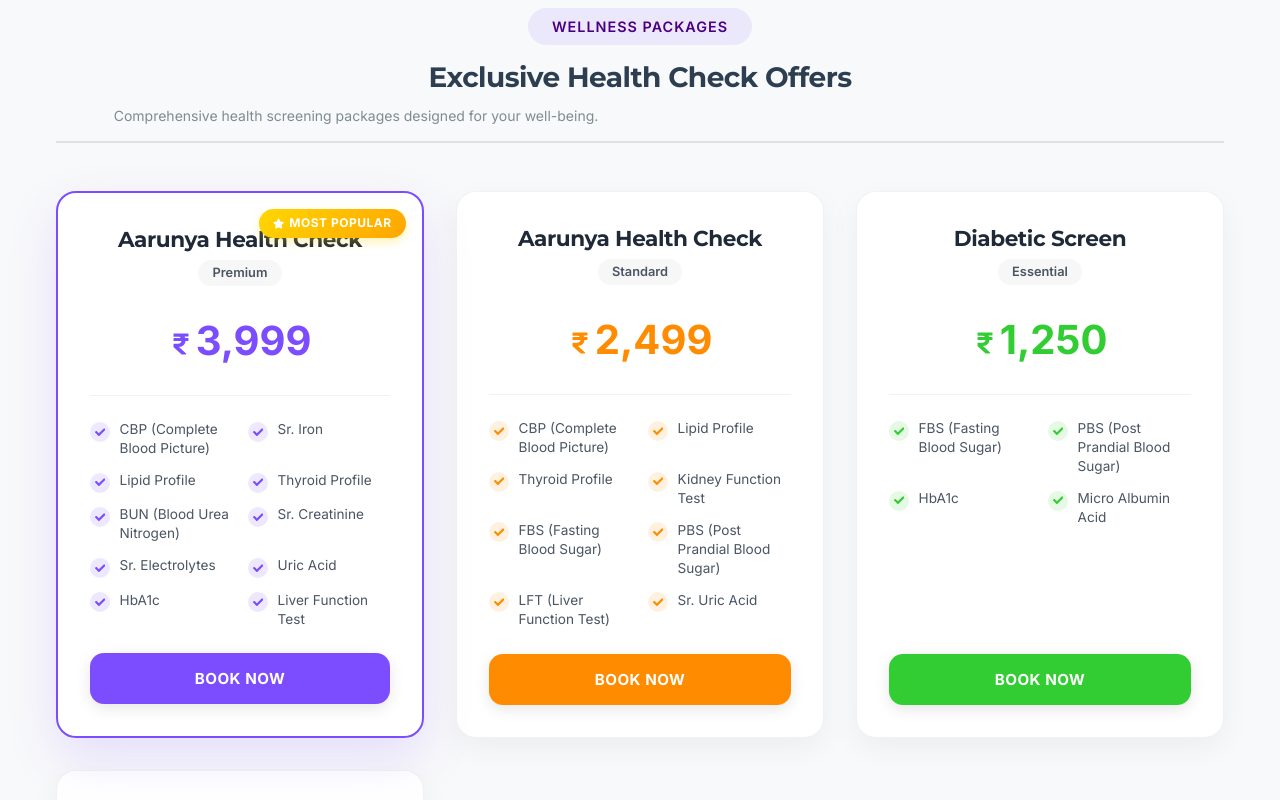
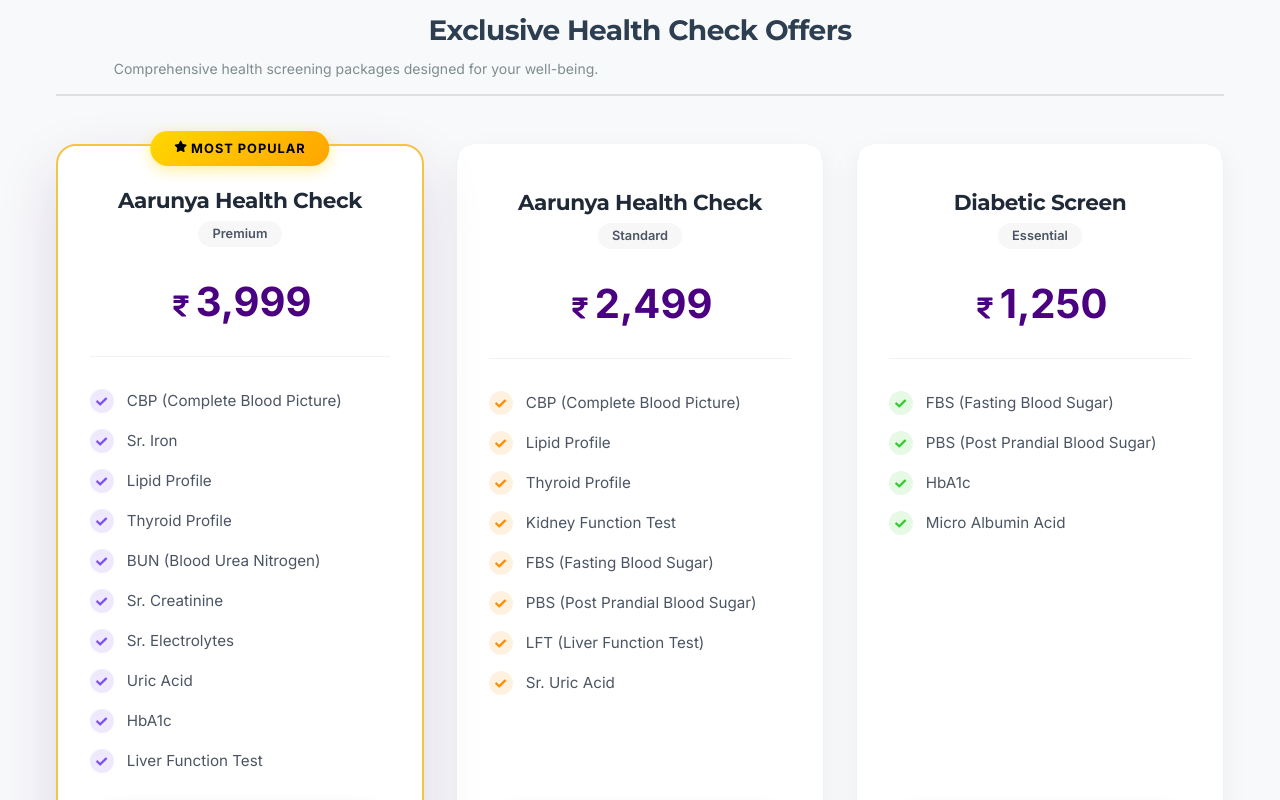
Before and after one commit to Mohan-gtihub/aarunya-health-care, a Next.js app: page / in a window 1280 px wide. Shown: the part 2820-3620 px from the top of the page. Built offline with nearby package versions, Linux system fonts and the light colour scheme; no server answers; the database is empty.

Commit message:
All the hero section and laning page fixes with the package whatsapp intergations....

```diff
--- a/src/components/HealthCheckOffers.css
+++ b/src/components/HealthCheckOffers.css
@@ -50,56 +50,80 @@
 .offer-card {
     background: #ffffff;
     border-radius: 20px;
-    padding: 2rem;
+    padding: 2.5rem 2rem;
     box-shadow: 0 10px 30px rgba(0, 0, 0, 0.05);
-    transition: all 0.3s ease;
+    transition: all 0.4s cubic-bezier(0.4, 0, 0.2, 1);
     border: 1px solid rgba(0, 0, 0, 0.05);
+    border-top: 4px solid transparent;
+    /* Placeholder for dynamic color */
     display: flex;
     flex-direction: column;
     position: relative;
-    overflow: hidden;
+    overflow: visible;
     height: 100%;
 }
 
-.offer-card.popular {
-    transform: scale(1.03);
-    border: 2px solid var(--accent-color);
-    box-shadow: 0 20px 50px rgba(124, 77, 255, 0.15);
-    z-index: 1;
+.offer-card::before {
+    content: '';
+    position: absolute;
+    top: -4px;
+    left: 0;
+    right: 0;
+    height: 4px;
+    background: linear-gradient(90deg, var(--brand-purple), var(--brand-gold));
+    border-radius: 20px 20px 0 0;
+    opacity: 0;
+    transition: opacity 0.3s ease;
+}
+
+.offer-card:hover::before {
+    opacity: 1;
 }
 
 .offer-card:hover {
-    transform: translateY(-8px);
-    box-shadow: 0 20px 40px rgba(0, 0, 0, 0.1);
+    transform: translateY(-10px);
+    box-shadow: 0 20px 60px rgba(75, 0, 130, 0.1);
+}
+
+.offer-card.popular {
+    transform: scale(1.05);
+    border: 2px solid var(--brand-gold);
+    box-shadow: 0 25px 60px rgba(75, 0, 130, 0.15);
+    z-index: 2;
+    background: #ffffff;
+    position: relative;
+}
+
+.offer-card.popular::after {
+    display: none;
 }
 
 .offer-card.popular:hover {
-    transform: scale(1.03) translateY(-8px);
+    transform: scale(1.05) translateY(-10px);
+    box-shadow: 0 30px 70px rgba(124, 77, 255, 0.25);
 }
 
 .popular-badge {
     position: absolute;
-    top: 1rem;
-    right: 1rem;
+    top: -15px;
+    left: 50%;
+    transform: translateX(-50%);
     background: linear-gradient(135deg, #FFD700, #FFA500);
-    color: #fff;
-    padding: 0.35rem 0.9rem;
+    color: #000;
+    padding: 0.5rem 1.5rem;
     border-radius: 50px;
-    font-size: 0.75rem;
-    font-weight: 700;
-    display: flex;
-    align-items: center;
-    gap: 0.3rem;
-    box-shadow: 0 4px 10px rgba(255, 215, 0, 0.3);
-}
-
-.star-icon {
-    font-size: 0.7rem;
+    font-size: 0.8rem;
+    font-weight: 800;
+    text-transform: uppercase;
+    letter-spacing: 1px;
+    box-shadow: 0 4px 15px rgba(255, 215, 0, 0.4);
+    z-index: 3;
+    width: max-content;
 }
 
 .offer-header {
     text-align: center;
-    margin-bottom: 1.5rem;
+    margin-bottom: 2rem;
     padding-bottom: 1.5rem;
     border-bottom: 1px solid rgba(0, 0, 0, 0.05);
 }
@@ -118,8 +142,8 @@
     background: rgba(0, 0, 0, 0.03);
     border-radius: 20px;
     font-size: 0.8rem;
+    font-weight: 600;
     color: var(--text-secondary);
-    font-weight: 600;
     margin-bottom: 0.8rem;
 }
 
@@ -127,7 +151,7 @@
     display: flex;
     align-items: center;
     justify-content: center;
-    color: var(--accent-color);
+    color: var(--brand-purple);
     font-weight: 800;
     font-size: 2.5rem;
     margin-top: 0.8rem;
@@ -141,61 +165,64 @@
 
 .offer-features {
     flex-grow: 1;
-    margin-bottom: 1.5rem;
+    margin-bottom: 2rem;
 }
 
 .offer-features ul {
     list-style: none;
     padding: 0;
     margin: 0;
-    display: grid;
-    grid-template-columns: repeat(2, 1fr);
-    gap: 0.8rem 1rem;
+    display: flex;
+    flex-direction: column;
+    gap: 1rem;
 }
 
 .offer-features li {
     display: flex;
-    align-items: flex-start;
-    gap: 0.6rem;
+    align-items: center;
+    gap: 0.8rem;
     color: var(--text-secondary);
-    font-size: 0.85rem;
-    line-height: 1.4;
+    font-size: 0.95rem;
+    line-height: 1.5;
+    background: transparent !important;
+    padding: 0;
 }
 
 .check-icon-wrapper {
-    width: 20px;
-    height: 20px;
+    width: 24px;
+    height: 24px;
     border-radius: 50%;
     display: flex;
     align-items: center;
     justify-content: center;
     flex-shrink: 0;
-    margin-top: 0.1rem;
 }
 
 .check-icon {
-    font-size: 0.65rem;
+    font-size: 0.7rem;
 }
 
 .book-btn {
     width: 100%;
-    padding: 1rem;
+    padding: 1.2rem;
     border: none;
-    border-radius: 14px;
+    border-radius: 50px;
     color: white;
     font-weight: 700;
-    font-size: 0.95rem;
+    font-size: 1rem;
     cursor: pointer;
     transition: all 0.3s ease;
     text-transform: uppercase;
-    letter-spacing: 0.5px;
-    box-shadow: 0 4px 15px rgba(0, 0, 0, 0.1);
+    letter-spacing: 1px;
+    background: linear-gradient(135deg, var(--brand-purple) 0%, var(--brand-purple-dark) 100%);
+    box-shadow: 0 8px 20px rgba(75, 0, 130, 0.2);
+    margin-top: auto;
 }
 
 .book-btn:hover {
-    opacity: 0.95;
     transform: translateY(-2px);
-    box-shadow: 0 8px 25px rgba(0, 0, 0, 0.15);
+    box-shadow: 0 12px 30px rgba(75, 0, 130, 0.4);
+    filter: brightness(1.1);
 }
 
 @media (max-width: 1024px) {
--- a/src/components/HealthCheckOffers.jsx
+++ b/src/components/HealthCheckOffers.jsx
@@ -138,7 +138,6 @@
 
                             <button
                                 className="book-btn"
-                                style={{ background: pkg.color }}
                                 onClick={() => handleBookNow(pkg)}
                             >
                                 Book Now
--- a/src/components/HealthPackageBookingModal.jsx
+++ b/src/components/HealthPackageBookingModal.jsx
@@ -95,6 +95,40 @@
                 text: 'Failed to submit booking. Please try again.'
             });
         } finally {
+
+            // Send WhatsApp Notification to Admin
+            try {
+                const { data: adminSettings } = await supabase
+                    .from('admin_settings')
+                    .select('setting_value')
+                    .eq('setting_key', 'admin_whatsapp_number')
+                    .single();
+
+                if (adminSettings?.setting_value) {
+                    const { sendAdminPackageNotification } = await import('../lib/whatsappNotifications');
+
+                    const bookingDetails = {
+                        package_name: packageData.name || packageData.title,
+                        customer_name: formData.customer_name,
+                        customer_phone: formData.customer_phone,
+                        customer_email: formData.customer_email,
+                        customer_age: formData.customer_age,
+                        customer_address: formData.customer_address,
+                        preferred_date: formData.preferred_date,
+                        preferred_time: formData.preferred_time,
+                        medical_history: formData.medical_history,
+                        current_medications: formData.current_medications,
+                        special_requirements: formData.special_requirements,
+                        created_at: new Date().toISOString(),
+                        status: 'pending'
+                    };
+
+                    sendAdminPackageNotification(bookingDetails, adminSettings.setting_value);
+                }
+            } catch (waError) {
+                console.error('WhatsApp notification failed:', waError);
+            }
+
             setLoading(false);
         }
     };
--- a/src/components/Hero.jsx
+++ b/src/components/Hero.jsx
@@ -158,9 +158,9 @@
               transition={{ duration: 1, delay: 0.4 }}
               className="thrive-hero__title"
             >
-              Aarunya Health Care Clinics
+              Aarunya Health Care
               <span className="thrive-hero__title-gradient">
-                <span className="gradient-text">Best Multispeciality Clinic</span>
+                <span className="gradient-text">Advanced Care & Longevity</span>
                 <span className="title-underline" />
               </span>
             </motion.h1>
@@ -192,17 +192,17 @@
               href="/appointment"
               className="thrive-btn thrive-btn--primary"
             >
-              <span className="btn-text">Start Your Health Journey</span>
-              <span className="btn-icon">→</span>
+              <span className="btn-text">Book Appointment</span>
+              <span className="btn-icon">📅</span>
               <span className="btn-glow" />
             </Link>
-            <button
+            <Link
+              href="/services"
               className="thrive-btn thrive-btn--ghost"
-              onClick={() => scrollToTarget('#clinic-info')}
             >
-              <span className="btn-text">Explore Our Services</span>
-              <span className="btn-icon">↓</span>
-            </button>
+              <span className="btn-text">Longevity Services</span>
+              <span className="btn-icon">🧬</span>
+            </Link>
           </motion.div>
 
           {/* Stats Section */}
--- a/src/components/WhyChooseSection.css
+++ b/src/components/WhyChooseSection.css
@@ -1,62 +1,90 @@
 .why-choose-section {
   padding: 80px 0;
-  background: linear-gradient(135deg, #fff9e6 0%, #fff3cc 100%);
+  background: linear-gradient(135deg, #FFFAF0 0%, #FFFFFF 100%);
+  /* Cleaner Floral White/White */
+  position: relative;
+  overflow: hidden;
+}
+
+/* Background Pattern */
+.why-choose-section::before {
+  content: '';
+  position: absolute;
+  top: 0;
+  left: 0;
+  right: 0;
+  bottom: 0;
+  background-image: radial-gradient(#E5E7EB 1px, transparent 1px);
+  background-size: 20px 20px;
+  opacity: 0.5;
+  pointer-events: none;
 }
 
 .why-choose-section .section-header {
   text-align: center;
   margin-bottom: 60px;
+  position: relative;
+  z-index: 1;
 }
 
 .why-choose-section .section-title {
   font-size: 2.5rem;
-  font-weight: 700;
-  color: #2c3e50;
+  font-weight: 800;
+  color: #1e293b;
   margin-bottom: 20px;
 }
 
 .why-choose-section .title-highlight {
-  color: #f39c12;
-  background: linear-gradient(135deg, #f39c12, #f1c40f);
+  color: var(--brand-purple);
+  /* Updated to Brand Purple for consistency */
+  background: linear-gradient(135deg, var(--brand-purple), var(--brand-purple-dark));
   -webkit-background-clip: text;
   -webkit-text-fill-color: transparent;
   background-clip: text;
 }
 
 .why-choose-content {
-  max-width: 800px;
+  max-width: 900px;
   margin: 0 auto;
+  position: relative;
+  z-index: 1;
 }
 
 .advantages-list {
   display: flex;
   flex-direction: column;
-  gap: 20px;
+  gap: 24px;
 }
 
 .advantage-item {
   display: flex;
   align-items: center;
-  gap: 20px;
-  padding: 25px 30px;
+  gap: 25px;
+  padding: 30px 40px;
   background: white;
-  border-radius: 15px;
-  box-shadow: 0 5px 20px rgba(243, 156, 18, 0.1);
-  border: 1px solid rgba(243, 156, 18, 0.15);
-  transition: all 0.3s ease;
+  border-radius: 20px;
+  box-shadow: 0 4px 6px -1px rgba(0, 0, 0, 0.05);
+  /* Softer shadow */
+  border: 1px solid rgba(0, 0, 0, 0.05);
+  border-left: 6px solid var(--brand-gold);
+  /* Gold Accent */
+  transition: all 0.3s cubic-bezier(0.4, 0, 0.2, 1);
 }
 
 .advantage-item:hover {
-  transform: translateX(10px);
-  box-shadow: 0 8px 25px rgba(243, 156, 18, 0.2);
+  transform: translateX(10px) translateY(-5px);
+  box-shadow: 0 20px 40px -5px rgba(0, 0, 0, 0.1);
+  border-left-width: 10px;
 }
 
 .advantage-check {
-  background: linear-gradient(135deg, #f39c12, #f1c40f);
-  color: white;
-  width: 32px;
-  height: 32px;
-  border-radius: 50%;
+  background: rgba(243, 156, 18, 0.1);
+  /* Light Gold Bg */
+  color: var(--brand-gold);
+  width: 48px;
+  height: 48px;
+  border-radius: 14px;
+  /* Soft Square */
   display: flex;
   align-items: center;
   justify-content: center;
```
Also changed, not shown: src/components/Hero.css (+91 -75 lines), src/components/PreventiveCareSection.jsx (+49 -5 lines).
